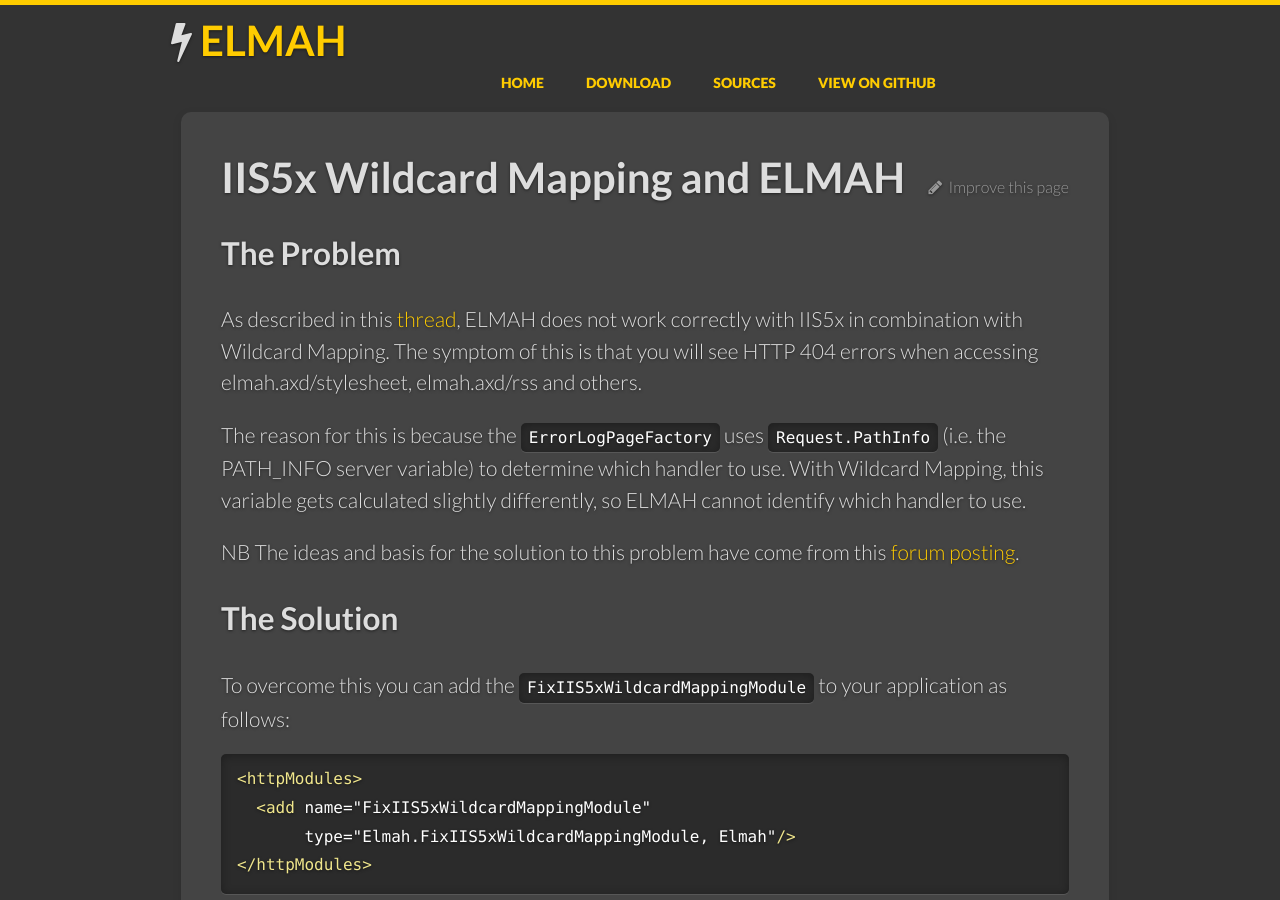
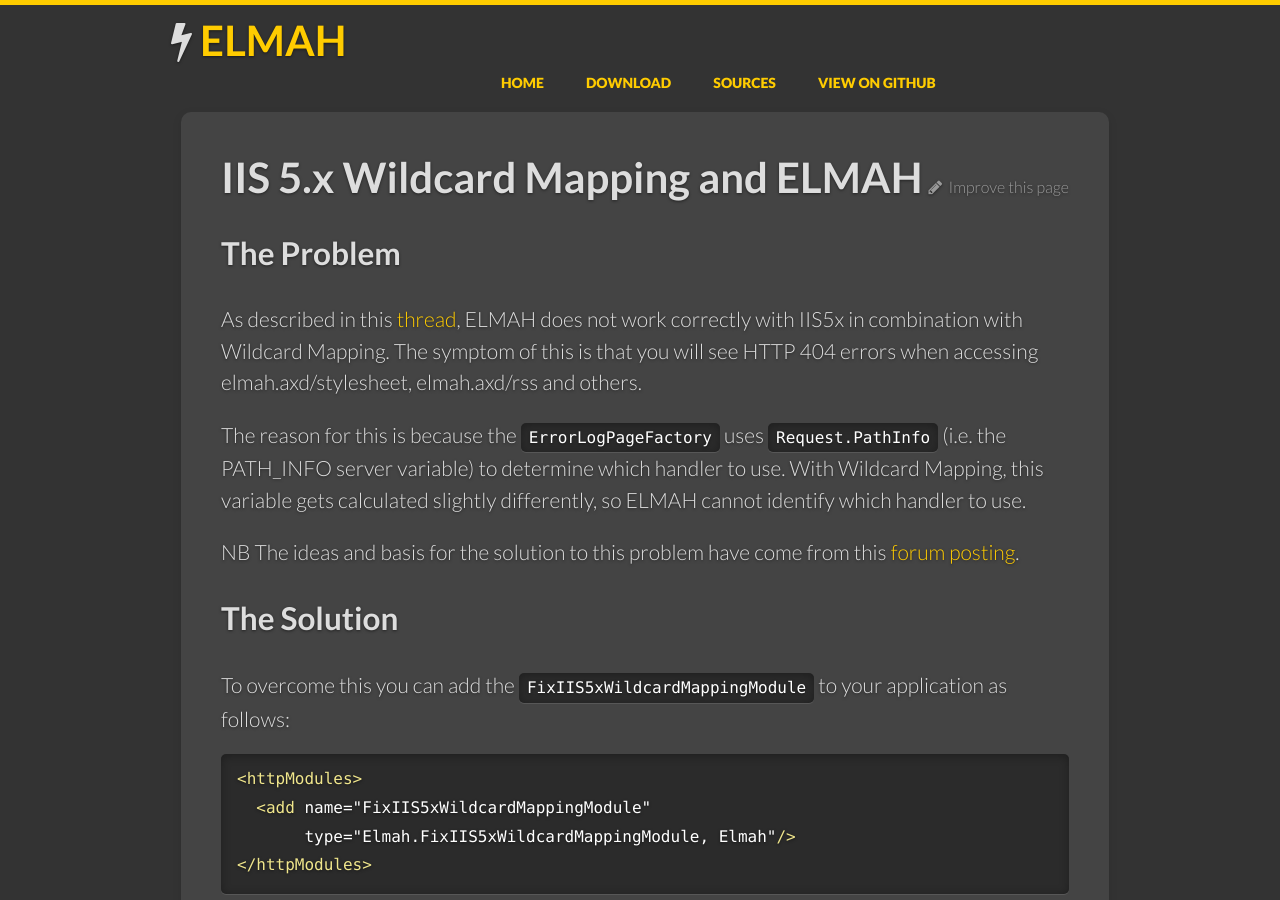
Before and after one commit to elmah/www, a Jekyll site: the page built from IIS5xWildcardMapping.md, in a window 1280 px wide and 900 px high. Built offline with Jekyll 4.4.1, drawn with Linux system fonts in a browser that asks for light colours.

Commit message:
Title fix

```diff
--- a/IIS5xWildcardMapping.md
+++ b/IIS5xWildcardMapping.md
@@ -1,5 +1,5 @@
 ---
-title: IIS5x Wildcard Mapping and ELMAH
+title: IIS 5.x Wildcard Mapping and ELMAH
 layout: page
 permalink: a/iis-5x-wildcard-mapping/
 article: true
```
